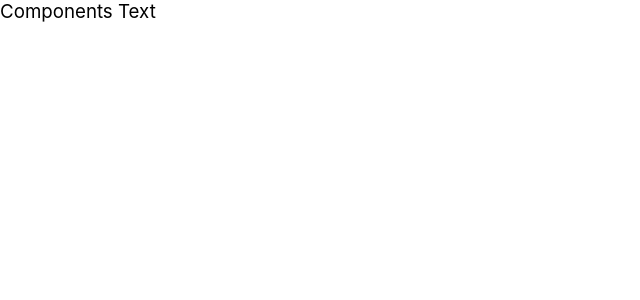
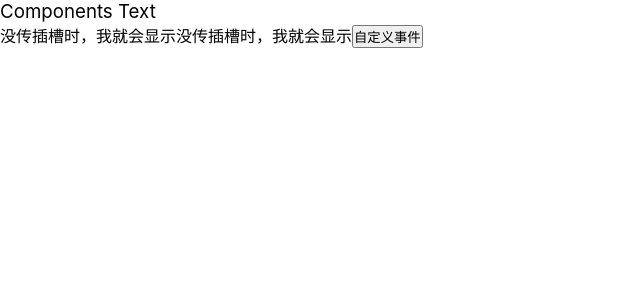
Before and after one commit to bakenray/vue-spa, a Vue app: page /demo in a window 1280 px wide. Shown: the top 300 px of the page, without its empty margins (0-640 px from the left). Built offline with nearby package versions, Linux system fonts and the light colour scheme; no server answers.

Commit message:
自定义事件

```diff
--- a/src/components/Demo.vue
+++ b/src/components/Demo.vue
@@ -2,11 +2,19 @@
   <div>
     <h3>Components Text</h3>
     <p href="#" v-show="disabled"> let me see see</p>
+    <slot>没传插槽时，我就会显示</slot>
+    <slot name="slot_1">没传插槽时，我就会显示</slot>
+    <button @click="freeClick">自定义事件</button>
   </div>
 </template>
 
 <script>
 export default {
+  data:()=>{
+    return {
+      num:0
+    }
+  },
   props:{
     size:{
       type:String,
@@ -23,6 +31,12 @@ export default {
         return {}
       }
     }
+  },
+  methods:{
+    freeClick(e){
+      this.num++
+      this.$emit('free-click',this.num)
+    }
   }
 }
 
--- a/src/views/Home.vue
+++ b/src/views/Home.vue
@@ -3,18 +3,26 @@
       <img alt="Vue logo" src="../assets/logo.png">
       <h1>vue项目最小配置</h1>
 
-      <Coms :disabled="true"/>
+      <coms :disabled="true" @free-click="freeClick">
+        我是普通插槽的文字
+        <p slot="slot_1">我是具名插槽的文字</p>
+      </coms>
 
   </div>
 </template>
 
 <script>
 
-import Coms from '@com/Demo.vue'
+import coms from '@com/Demo.vue'
 
 export default {
   name: 'home',
-  components:{Coms}
+  components:{coms},
+  methods:{
+    freeClick(e){
+      alert(`自定义事件参数 ${e}`)
+    }
+  }
 }
 </script>
 <style lang="scss" >
```
